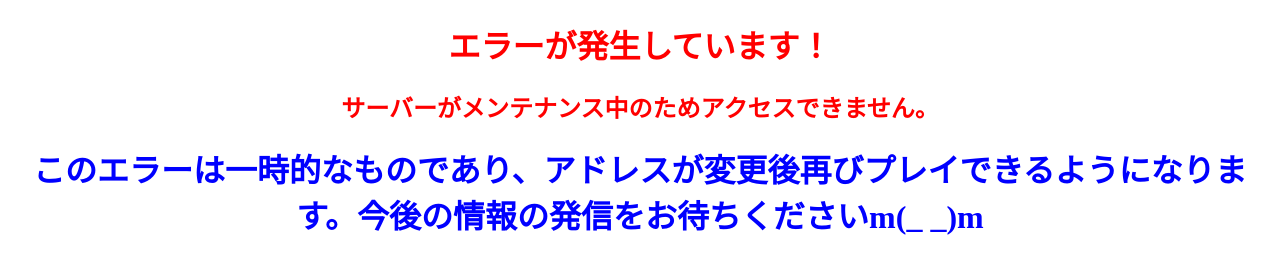
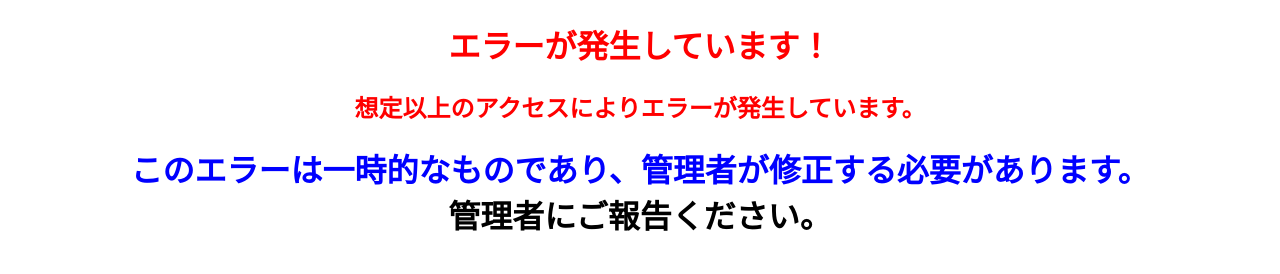
Before and after one commit to RiverTeacher/itino.school_2022_02_07_gentei-, a plain HTML site: page mente.html in a window 1280 px wide. Drawn offline with Linux system fonts and the light colour scheme.

Commit message:
Update mente.html

```diff
--- a/mente.html
+++ b/mente.html
@@ -6,8 +6,8 @@
 </head>
 <body>
 <h1 style="text-align: center;"><font color="red">エラーが発生しています！</font></h1>
-<h2 style="text-align: center;"><font color="red">サーバーがメンテナンス中のためアクセスできません。</font>
+<h2 style="text-align: center;"><font color="red">想定以上のアクセスによりエラーが発生しています。</font>
 <br>
-<h1 style="text-align: center;"><font color="blue">このエラーは一時的なものであり、アドレスが変更後再びプレイできるようになります。今後の情報の発信をお待ちくださいm(_ _)m</font></h1>
+<h1 style="text-align: center;"><font color="blue">このエラーは一時的なものであり、管理者が修正する必要があります。</font><br>管理者にご報告ください。</h1>
 </body>
 </html>
```
